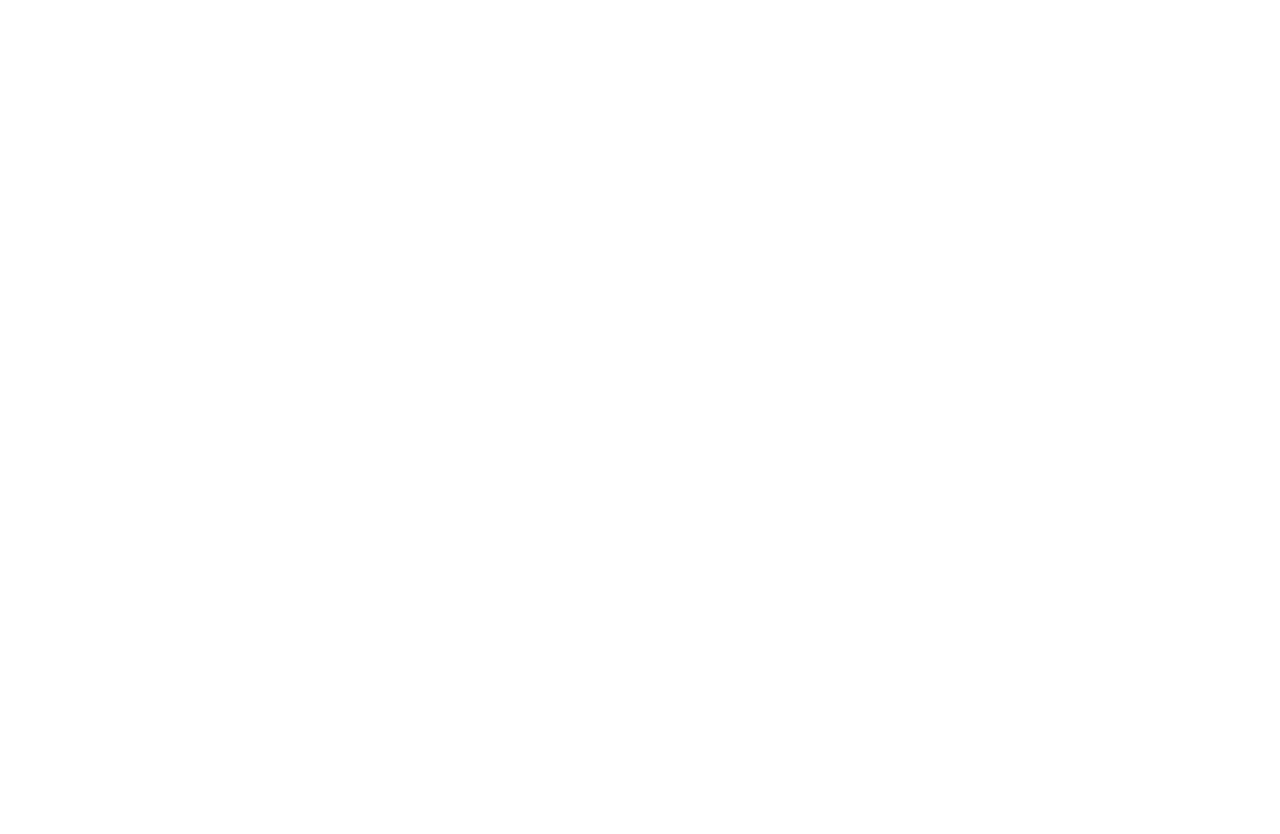
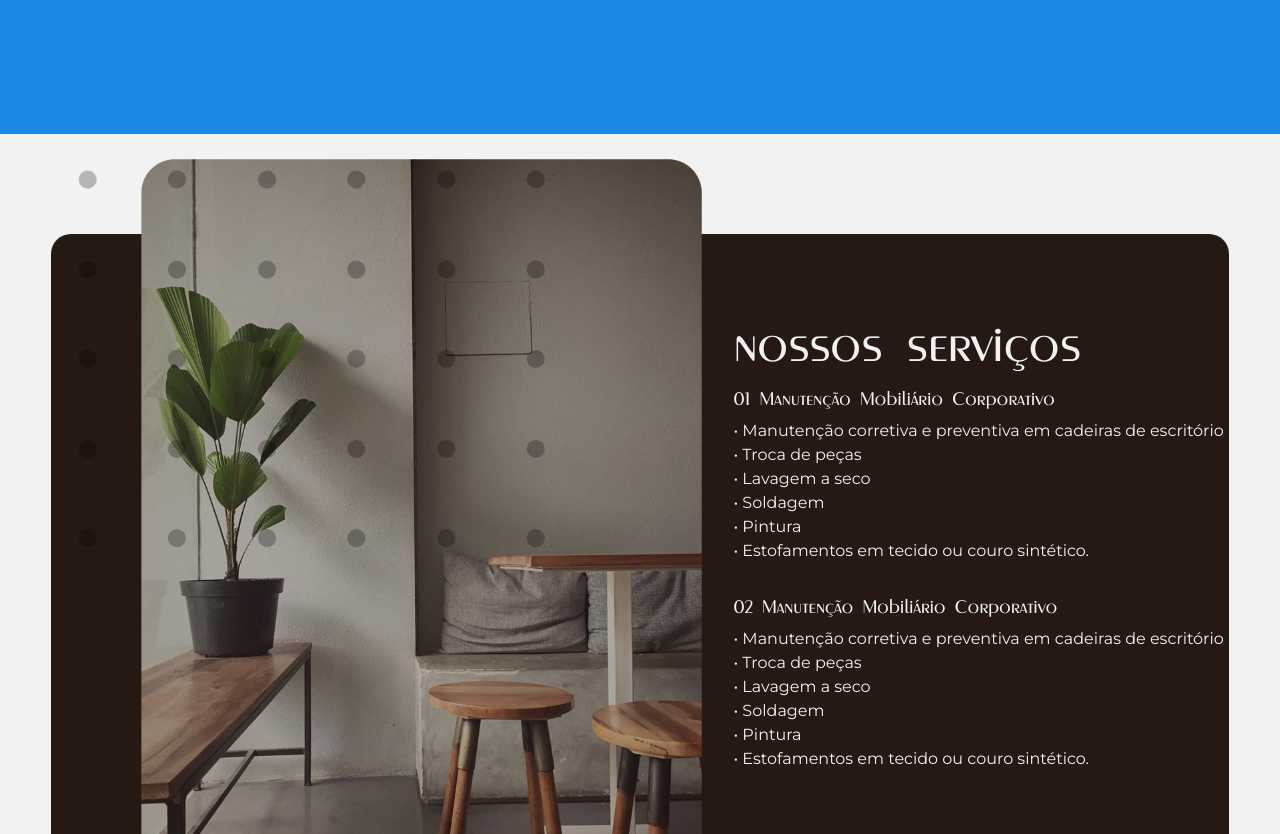
Before and after one commit to ArierEdvolikice/Mavic-Site, a React (Create React App) app in the folder mavic/: page / in a window 1280 px wide. Shown: the part 5760-6594 px from the top of the page. Before the commit the page ends 4094 px from the top, so only its background shows below. Built offline with nearby package versions, Linux system fonts and the light colour scheme.

Commit message:
Seção-08

```diff
--- a/mavic/src/App.css
+++ b/mavic/src/App.css
@@ -488,8 +488,8 @@ h2 {
 }
 
 .section5 .column:hover {
-  flex: 1.2; /* Expande a coluna */
-  background-color: #261914; /* Cor primária */
+  flex: 1.2;
+  background-color: #261914;
 }
 
 .section5 .column .content {
@@ -497,8 +497,8 @@ h2 {
   flex-direction: column;
   height: 100%;
   justify-content: space-between;
-  position: relative; /* Para que o conteúdo fique acima da camada de opacidade */
-  z-index: 2; /* Fica acima do pseudo-elemento */
+  position: relative;
+  z-index: 2;
 }
 
 .section5 .column .top-text {
@@ -566,8 +566,80 @@ h2 {
   background-color: #1e88e5;
 }
 .section8 {
-  background-color: #d9c9c5;
+  display: flex;
+  justify-content: space-around;
+  align-items: center;
+  background-color: #f2f2f2;
+  border-radius: 15px;
+  padding: 20px;
+  position: relative;
 }
+
+.section8 .content-wrapper {
+  display: flex;
+  flex-direction: row;
+  align-items: center;
+  border-radius: 20px;
+  background-color: #261914;
+  height: 80vh;
+  width: 95%;
+  justify-content: space-around;
+}
+
+.section8 .centered {
+  display: flex;
+  align-items: center;
+}
+
+.section8 .aligned-start {
+  display: flex;
+  flex-direction: column;
+  justify-content: flex-start;
+}
+
+.section8 .image-container {
+  position: relative;
+}
+
+.section8 .overflow-image {
+  max-height: 100vh;
+  margin-top: -25px;
+}
+
+.section8 .text-container {
+  padding: 0 10%;
+  color: #f2f2f2;
+  width: 100%;
+}
+
+.section8 .coluna-direita-texto {
+  display: flex;
+  flex-direction: column;
+  align-items: flex-start;
+  color: #f2f2f2;
+}
+
+.section8 .coluna-direita-texto .servico {
+  display: flex;
+  flex-direction: column;
+  align-items: flex-start;
+}
+
+.section8 .coluna-direita-texto .servico h2 {
+  margin: 0px;
+  font-size: 50px;
+}
+
+.section8 .coluna-direita-texto .servico h3 {
+  margin-bottom: 10px;
+  font-weight: 100;
+}
+
+.section8 .coluna-direita-texto .servico p {
+  margin-top: 0;
+  line-height: 1.5;
+}
+
 .section9 {
   background-color: #c8b2ad;
 }
--- a/mavic/src/App.js
+++ b/mavic/src/App.js
@@ -121,6 +121,7 @@ function App() {
   return (
     <div className="App">
       {isMenuOpen && <div className="overlay" onClick={closeMenu}></div>}
+
       <div className="section section1">
         <div className="header">
           <div className="menu-icon" onClick={toggleMenu}>
@@ -386,6 +387,7 @@ function App() {
           </div>
         </div>
       </div>
+
       <div id="section5" className="section section5">
         <div className="columns-wrapper">
           <div className="column column-1">
@@ -460,6 +462,71 @@ function App() {
           </div>
         </div>
       </div>
+
+      <div id='section6' className='section section6'>
+
+      </div>
+
+      <div id='section7' className='section section7'>
+
+</div>
+
+<div id="section8" className="section section8">
+  <div className="content-wrapper">
+    <div className="image-container centered">
+      <img src="/Imagens/Imagem_Seção_08.png" alt="Imagem" className="overflow-image" />
+    </div>
+    <div className="coluna-direita-texto">
+      <div className="servico">
+        <h2>nossos serviços</h2>
+        <h3>01 Manutenção Mobiliário Corporativo</h3>
+        <p>
+          • Manutenção corretiva e preventiva em cadeiras de escritório<br />
+          • Troca de peças<br />
+          • Lavagem a seco<br />
+          • Soldagem<br />
+          • Pintura<br />
+          • Estofamentos em tecido ou couro sintético.
+        </p>
+      </div>
+      <div className="servico">
+        <h3>02 Manutenção Mobiliário Corporativo</h3>
+        <p>
+          • Manutenção corretiva e preventiva em cadeiras de escritório<br />
+          • Troca de peças<br />
+          • Lavagem a seco<br />
+          • Soldagem<br />
+          • Pintura<br />
+          • Estofamentos em tecido ou couro sintético.
+        </p>
+      </div>
+    </div>
+  </div>
+</div>
+
+
+
+
+<div id='section9' className='section section9'>
+
+</div>
+
+<div id='section10' className='section section10'>
+
+</div>
+
+<div id='section11' className='section section11'>
+
+</div>
+
+<div id='section12' className='section section12'>
+
+</div>
+
+<div id='section13' className='section section13'>
+
+</div>
+
     </div>
   );
 }
```
Also changed, not shown: mavic/public/Imagens/Imagem_Seção_08.png (added).
